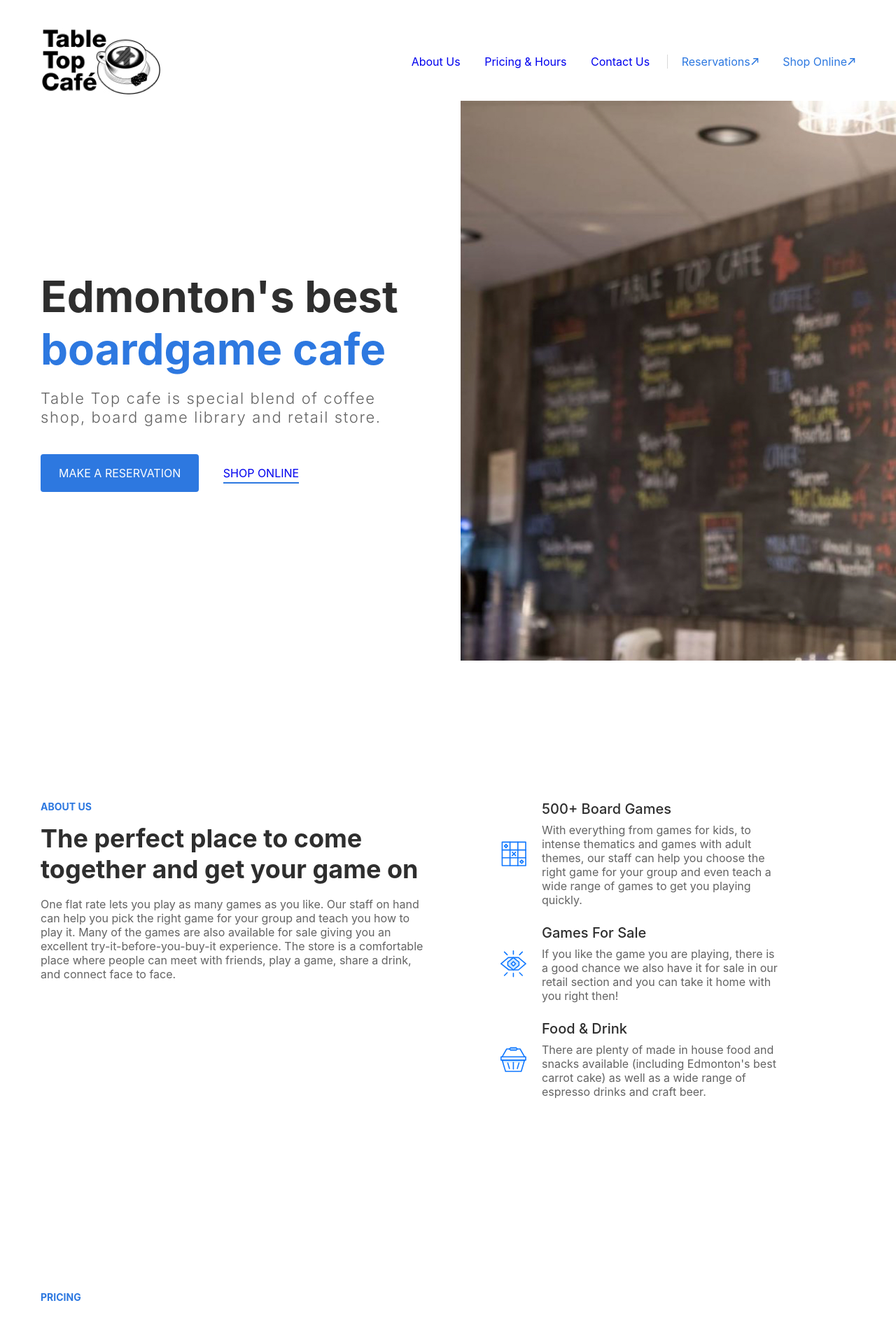
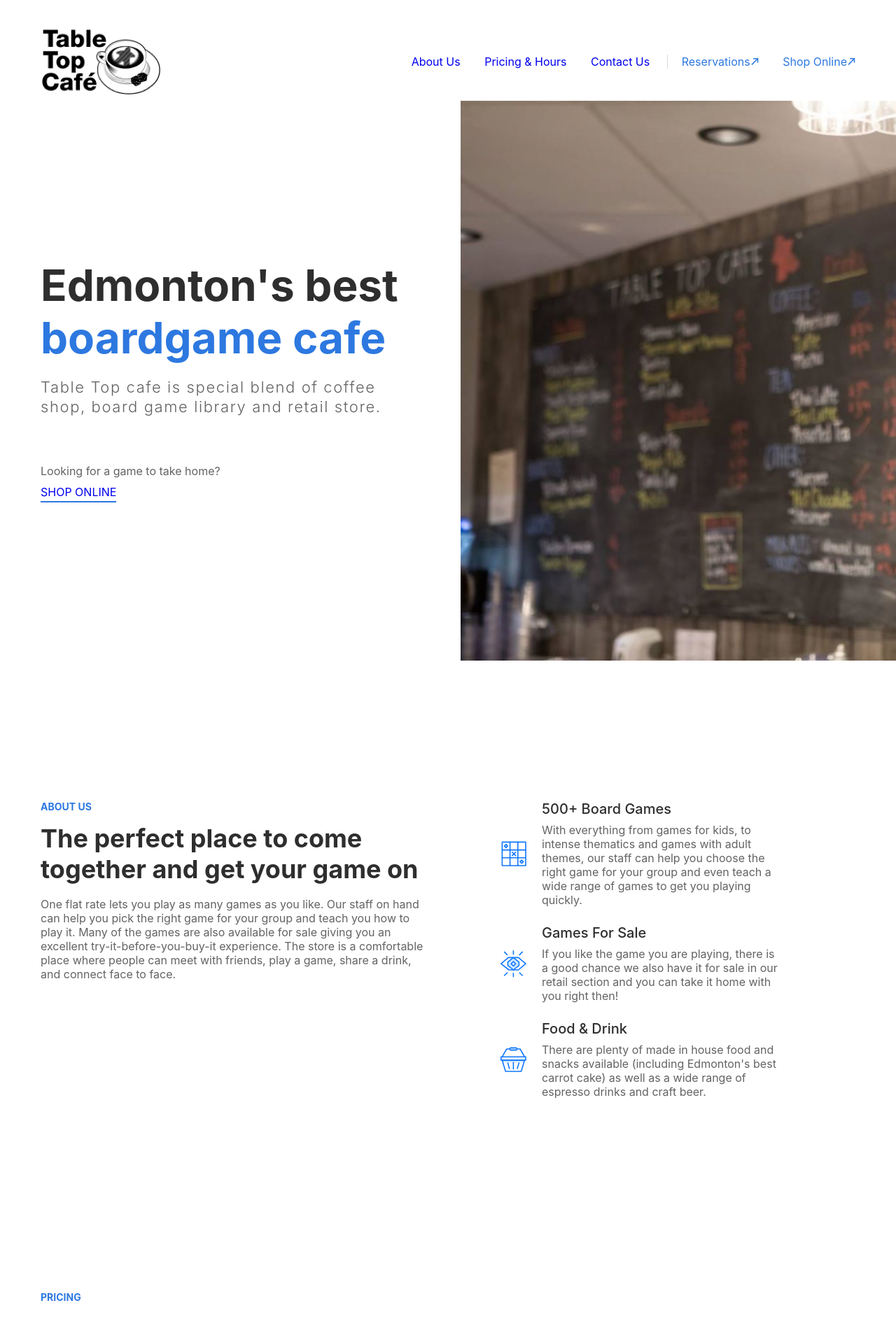
Before and after one commit to stvbdn/tabletop, a Jekyll site: the page built from index.md, in a window 1280 px wide. Shown: the top 1882 px of the page at 70% size. Built offline with Jekyll 4.4.1, drawn with Linux system fonts in a browser that asks for light colours; a script that is not in the unit is left out.

Commit message:
updated metadata

```diff
--- a/_includes/head.html
+++ b/_includes/head.html
@@ -3,7 +3,7 @@
   <meta http-equiv="X-UA-Compatible" content="IE=edge">
   <meta name="viewport" content="width=device-width, initial-scale=1">
   <title>Table Top Cafe | Edmonton's best boardgame cafe</title>
-  <meta name="description" content="Edmonton's best boardgame cafe" />
+  <meta name="description" content="Edmonton's best boardgame cafe. Table Top cafe is special blend of coffee shop, board game library and retail store." />
   <meta name="keywords"
     content="boardgame, cafe, boardgame cafe, tabletop, table, top, games, tabletop cafe" />
   <!-- <meta name="author" content="{{ page.metatitle }}" /> -->
@@ -11,7 +11,7 @@
   <meta property="og:type" content="website" />
   <meta property="og:title" content="Edmonton's best boardgame cafe" />
   <meta property="og:description" content="Fun and casual spot to grab a drink and play some boardgames." />
-  <!-- <meta property="og:image" content="{{ site.baseurl }}/assets/main/meta.jpg" /> -->
+  <meta property="og:image" content="{{ 'images/hero.jpg' | relative_url }}" />
   <!-- <link rel="apple-touch-icon" sizes="57x57" href="{{ site.baseurl }}/assets/favicon/apple-icon-57x57.png">
   <link rel="apple-touch-icon" sizes="60x60" href="{{ site.baseurl }}/assets/favicon/apple-icon-60x60.png">
   <link rel="apple-touch-icon" sizes="72x72" href="{{ site.baseurl }}/assets/favicon/apple-icon-72x72.png">
--- a/assets/css/main.css
+++ b/assets/css/main.css
@@ -228,6 +228,7 @@ label{
 .pricing-notes{
     font-size: 14px;
     font-weight: 300;
+    padding-bottom:20px;
 }
 .contact{
     /* max-width: 900px; */
@@ -350,6 +351,14 @@ input {
 }
 .pricing-description{
     max-width: 500px;
+    padding-bottom: 10px;
+}
+.reservation-widget{
+    padding-top:30px;
+    width: 75%;
+}
+.shop-intro{
+    padding-bottom: 10px;
 }
 
 @media only screen and (max-width: 920px) {
--- a/index.md
+++ b/index.md
@@ -3,6 +3,8 @@ layout: main
 # Hero
 hero_title: "Edmonton's best <span class='blue'>boardgame cafe</span>"
 hero_content: "Table Top cafe is special blend of coffee shop, board game library and retail store."
+
+shop_intro: "Looking for a game to take home?"
 
 # About
 about_title: "The perfect place to come together and get your game on"
@@ -33,8 +35,13 @@ price: $10.00*
   <div class='hero-info' data-aos="fade-up">
     <h1 class="hero-title">{{ page.hero_title }}</h1>
     <p class="hero-content">{{ page.hero_content }}</p>
+    <!-- Reservation Widget -->
+    <div class="reservation-widget" style="display:inline-block">
+    <script id="dine_script_tag_booker" src="https://www.tbdine.com/inject/booker?format=1col&name=table-top-board-game-cafe&idApp=69092&force=true&language=en-us" type="text/javascript"></script></div>
+    <!-- End Reservation Widget -->
     <div class='hero-actions'>
-      <a href="#" class="btn reservations">Make a reservation</a>
+      <!-- <a href="#" class="btn reservations">Make a reservation</a> -->
+      <p class="shop-intro">{{ page.shop_intro }}</p>
       <a href="https://store.tabletopcafe.ca" class="btn-secondary">Shop online</a>
     </div>
   </div>
```
Also changed, not shown: README.md (added), 2 other files.
